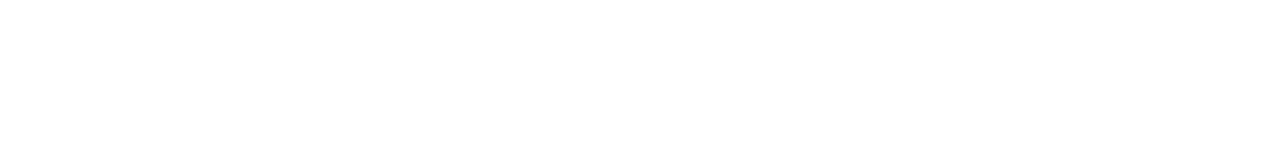
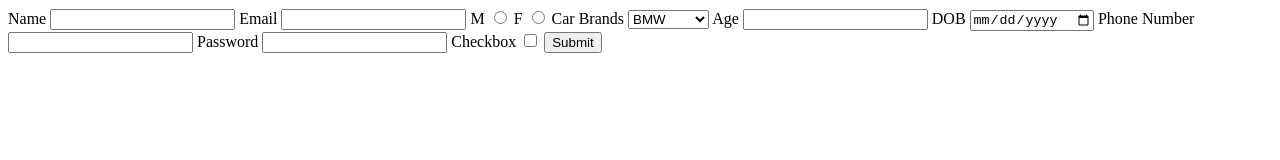
Before and after one commit to acciojob/signup-form-car-firojansari123, a website: page main.html in a window 1280 px wide. Drawn offline with Linux system fonts and the light colour scheme.

Commit message:
created a submission

```diff
--- a/main.html
+++ b/main.html
@@ -7,6 +7,42 @@
 </head>
 
 <body>
+	<form action="" method="post">
+		<lebal for="name">Name</lebal>
+		<input type="name" id="name" required>
+
+		<lebal for="email">Email</lebal>
+		<input type="email" id="email" required>
+
+		<lebal for="gender_m">M</lebal>
+		<input type="radio" id="gender" required>
+		<lebal for="gender_f">F</lebal>
+		<input type="radio" id="gender" required>
+
+		<lebal for="cars">Car Brands</lebal>
+		<select type="cars" id="cars" required>
+			<option>BMW</option>
+			<option>Audi</option>
+			<option>Mercedez</option>
+		</select>
+
+		<lebal for="age">Age</lebal>
+		<input type="number" id="age" required>
+
+		<lebal for="dob">DOB</lebal>
+		<input type="date" id="dob" required>
+
+		<lebal for="tel">Phone Number</lebal>
+		<input type="number" id="tel">
+
+		<lebal for="password">Password</lebal>
+		<input type="password" id="passwoed" required>
+
+		<lebal for="checkbox">Checkbox</lebal>
+		<input type="checkbox" id="checkbox" required>
+
+		<button type="submit">Submit</button>
+	</form>
 	<!-- the entire body must be written by student -->
     <script type="text/javascript" src="./script.js">
 </script>
```
